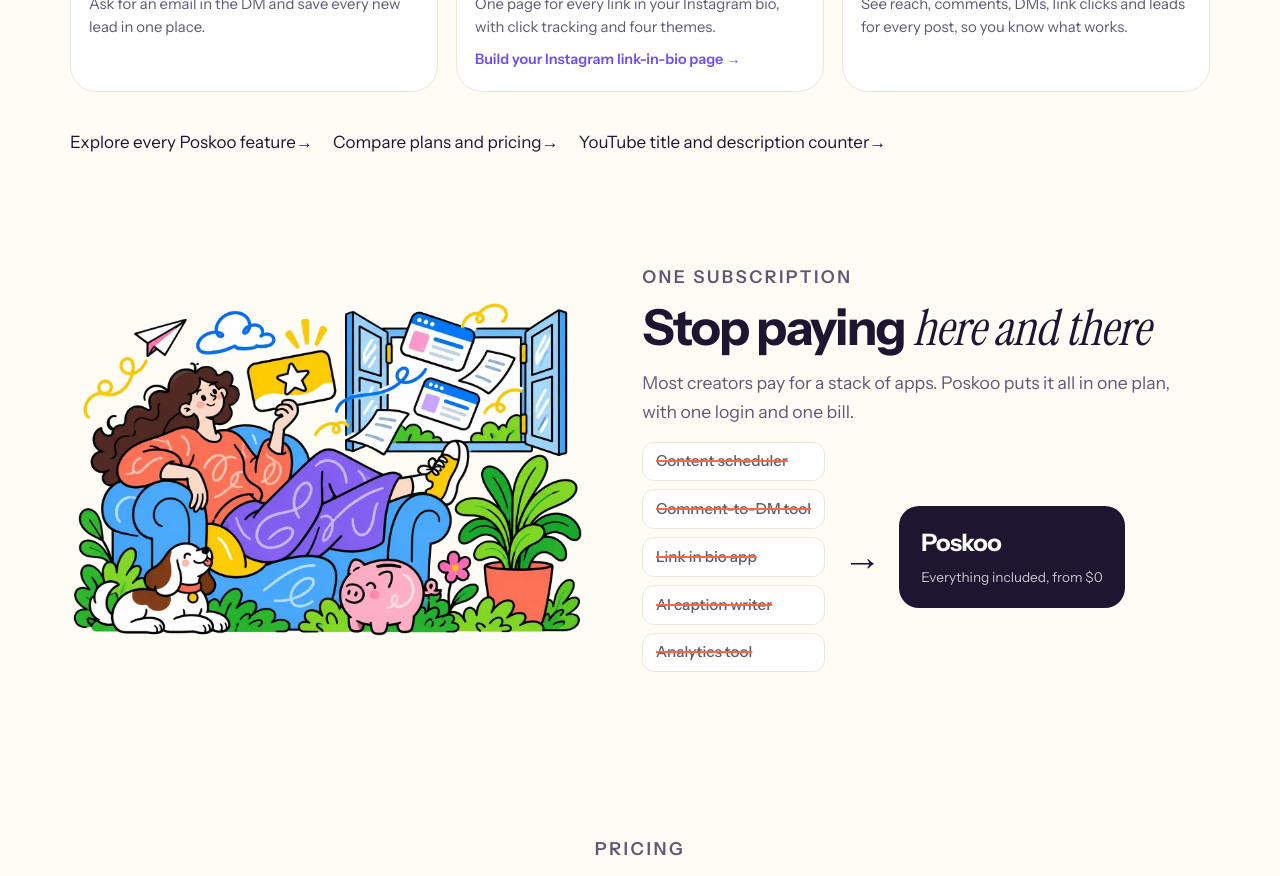
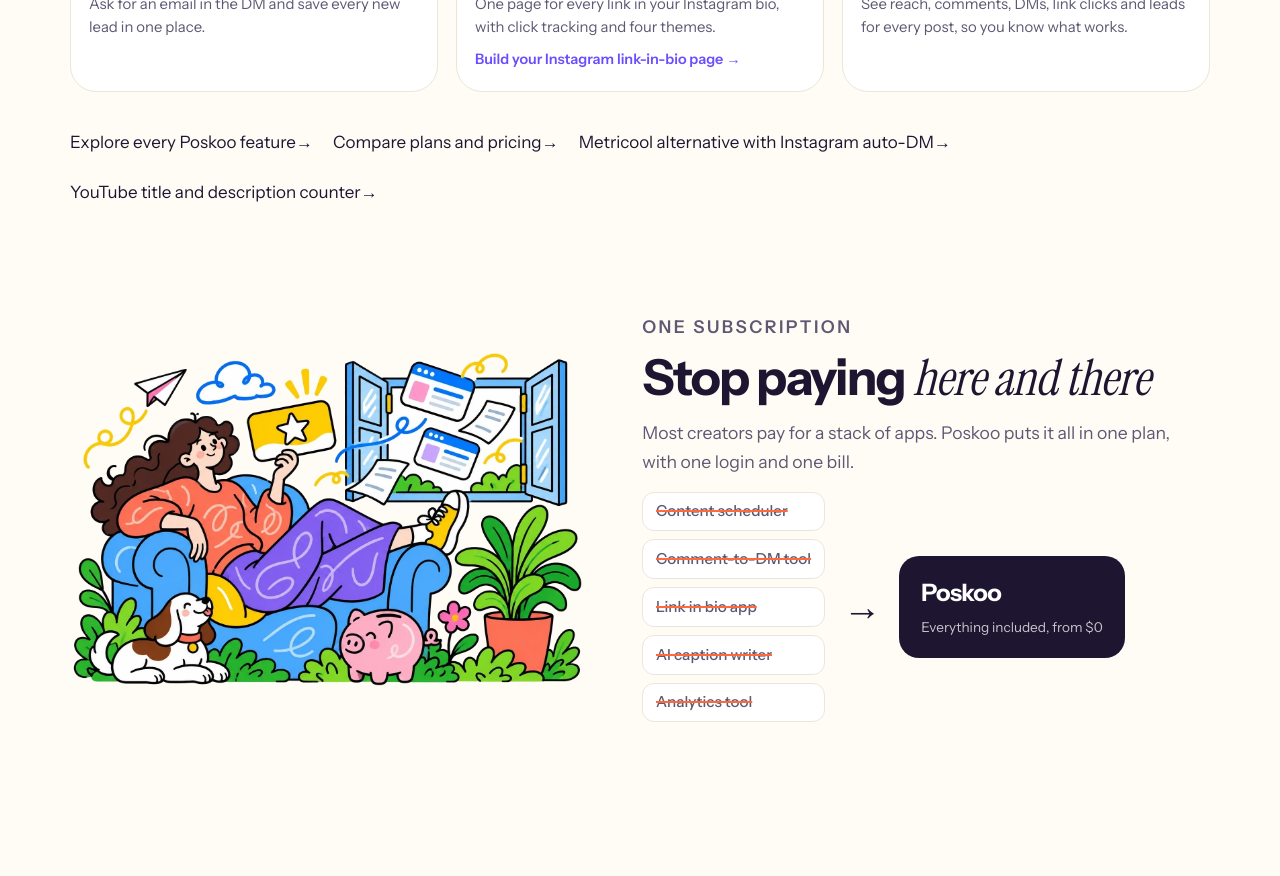
Before and after one commit to Ramanmakkar1/socialapp, a Next.js app: page / in a window 1280 px wide. Shown: the part 5440-6316 px from the top of the page. Built offline with nearby package versions, Linux system fonts and the light colour scheme; no server answers.

Commit message:
autopilot: Add homepage link to Metricool alternative
Task #15806, written by morph/morph-dsv41flash-1017.

```diff
--- a/src/app/page.tsx
+++ b/src/app/page.tsx
@@ -215,7 +215,7 @@ return <main className={`${styles.landing} ${instrumentSans.variable} ${instrume
       <p>See reach, comments, DMs, link clicks and leads for every post, so you know what works.</p>
     </article>
   </div>
-  <p className="chLinks" style={{"marginTop": "28px"}}><Link className="go" href="/features">Explore every Poskoo feature <span aria-hidden="true">→</span></Link><Link className="go" href="/pricing">Compare plans and pricing <span aria-hidden="true">→</span></Link><Link className="go" href="/tools/youtube-title-counter">YouTube title and description counter <span aria-hidden="true">→</span></Link></p>
+  <p className="chLinks" style={{"marginTop": "28px"}}><Link className="go" href="/features">Explore every Poskoo feature <span aria-hidden="true">→</span></Link><Link className="go" href="/pricing">Compare plans and pricing <span aria-hidden="true">→</span></Link><Link className="go" href="/metricool-alternative">Metricool alternative with Instagram auto-DM <span aria-hidden="true">→</span></Link><Link className="go" href="/tools/youtube-title-counter">YouTube title and description counter <span aria-hidden="true">→</span></Link></p>
 </div></section>
 
 <section style={{"paddingTop": "20px"}}><div className="wrap">
```
